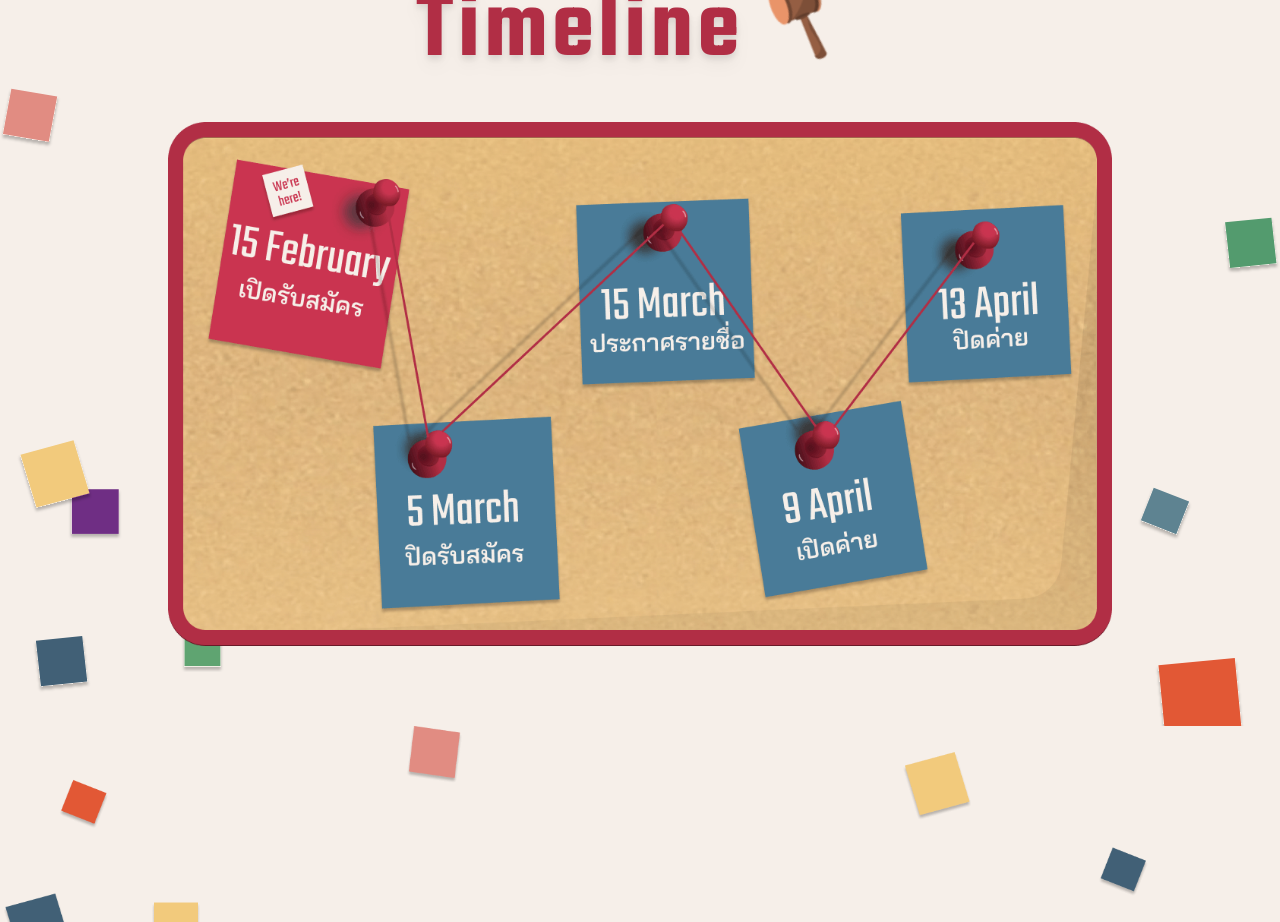
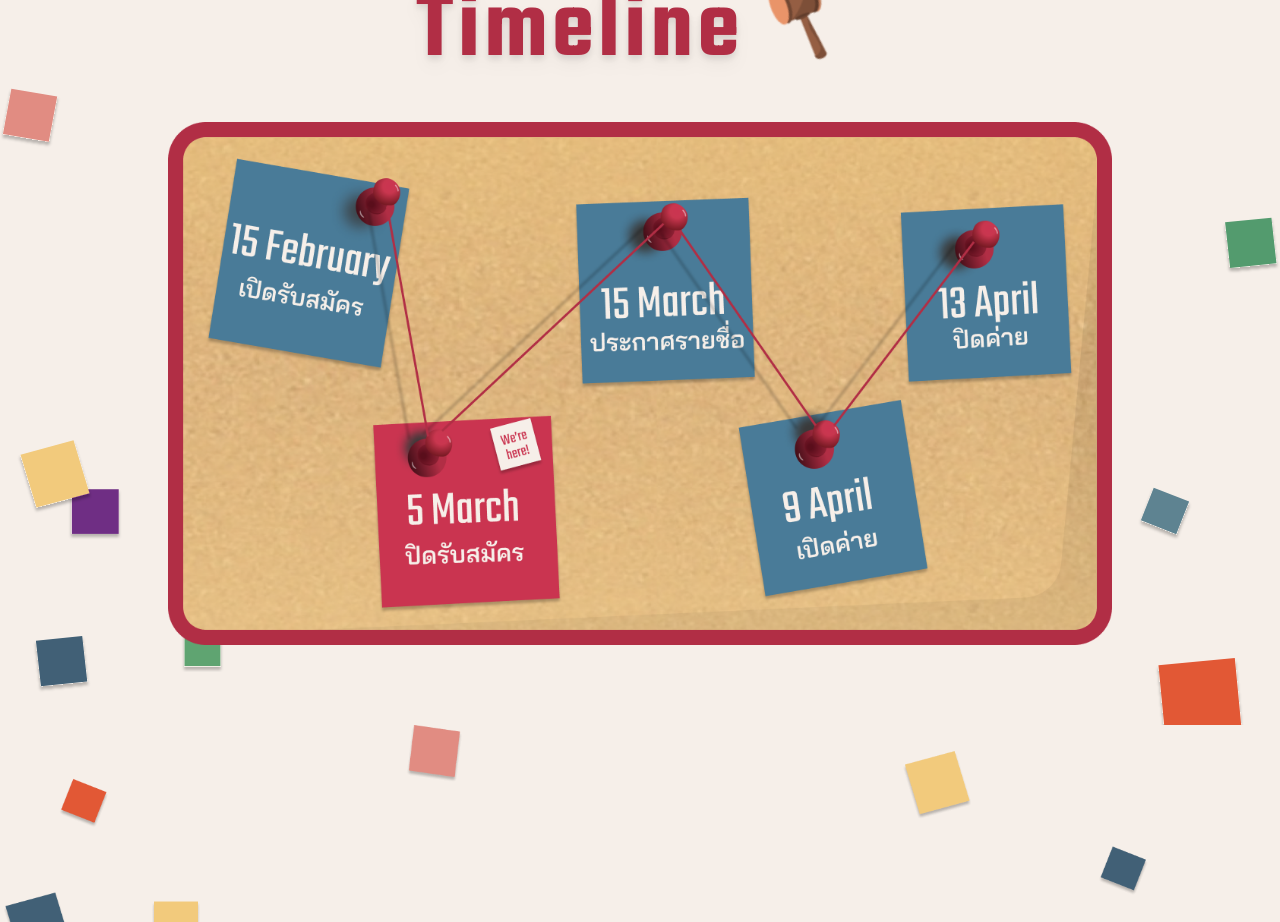
Before and after one commit to sokungz01/comcamp34, a React (Vite) app: page / in a window 1280 px wide. Shown: the part 5940-6862 px from the top of the page. Built offline with nearby package versions, Linux system fonts and the light colour scheme; a web font is replaced by a local one.

Commit message:
:sparkles: Change : Timeline section

```diff
--- a/src/components/homePage/TimelineSection.tsx
+++ b/src/components/homePage/TimelineSection.tsx
@@ -26,7 +26,7 @@ const TimelineSection = () => {
                data-aos-delay='300'
             >
                <img
-                  src='assets/frontPage/timeline-image-1-desktop.png'
+                  src='assets/frontPage/timeline-image-2-desktop.png'
                   alt=''
                   className='px-16 xl:px-10'
                />
@@ -36,7 +36,7 @@ const TimelineSection = () => {
                data-aos='zoom-in'
                data-aos-delay='300'
             >
-               <img src='assets/frontPage/timeline-image-1-mobile.png' alt='' className='px-5' />
+               <img src='assets/frontPage/timeline-image-2-mobile.png' alt='' className='px-5' />
             </div>
          </div>
       </div>
```
Also changed, not shown: public/assets/frontPage/timeline-image-2-desktop.png (added), public/assets/frontPage/timeline-image-2-mobile.png (added).
